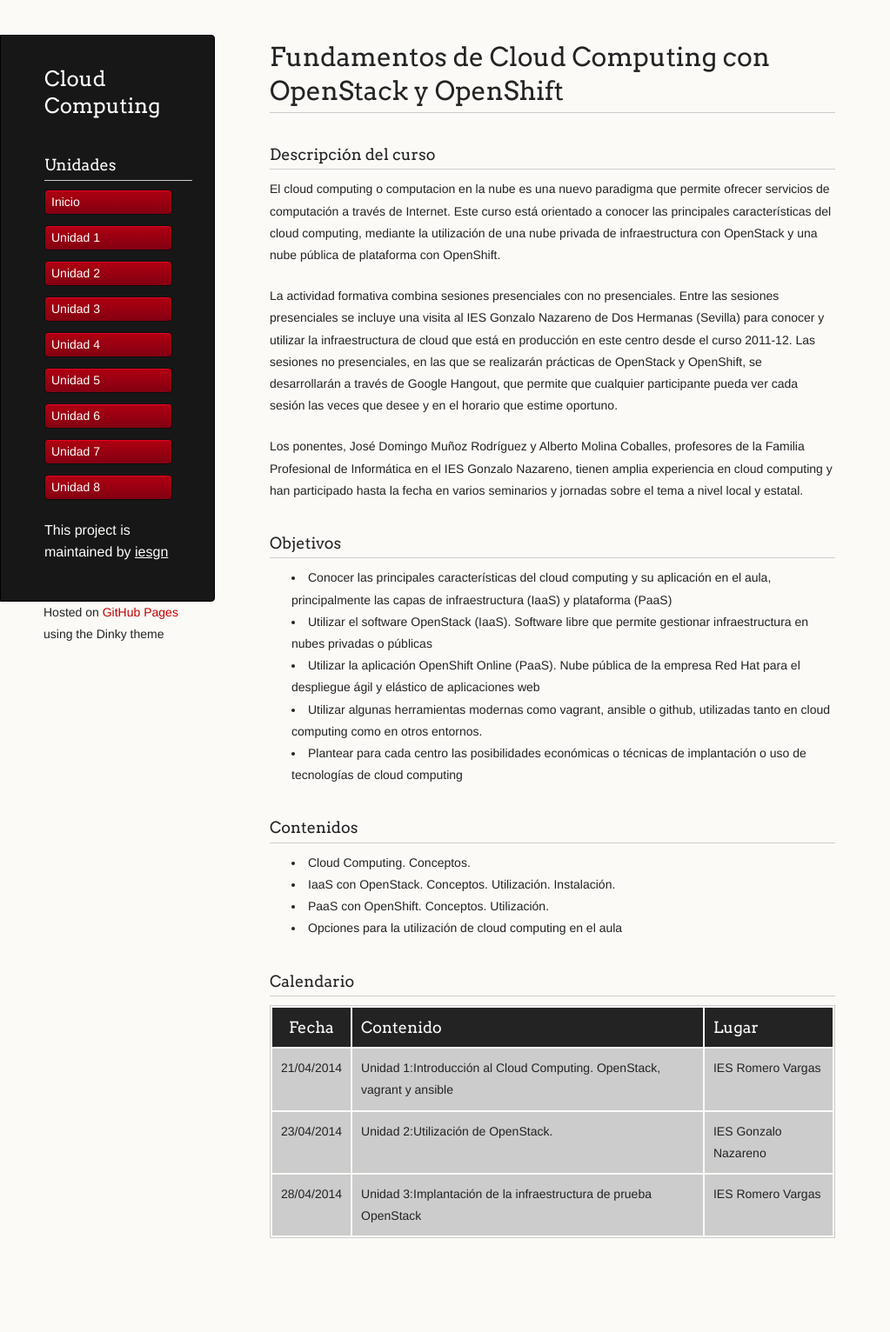
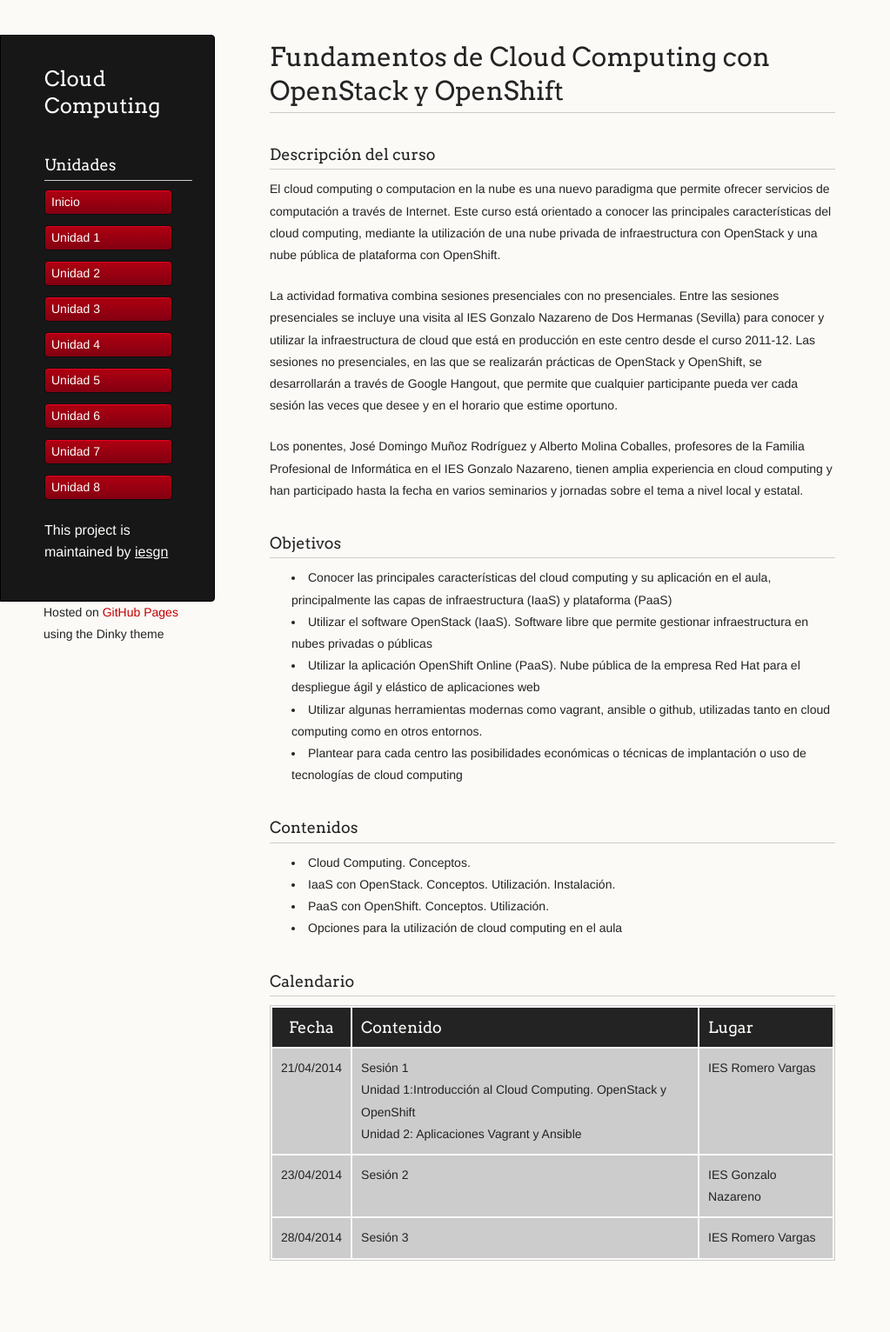
Before and after one commit to iesgn/cloud, a Jekyll site: the page built from index.md, in a window 1280 px wide. Shown: the whole page at 87% size, without its empty margins (0-1023 px from the left). Built offline with Jekyll 4.4.1, drawn with Linux system fonts in a browser that asks for light colours; before the commit the page ends 1506 px from its top, so only the background shows below that.

Commit message:
Cambiando los contenidos

```diff
--- a/index.md
+++ b/index.md
@@ -30,6 +30,6 @@ Nazareno, tienen amplia experiencia en cloud computing y han participado hasta l
 
 |Fecha|Contenido|Lugar|
 |:---:|---------|-----|
-|21/04/2014|Unidad 1:Introducción al Cloud Computing. OpenStack, vagrant y ansible|IES Romero Vargas|
-|23/04/2014|Unidad 2:Utilización de OpenStack.|IES Gonzalo Nazareno|
-|28/04/2014|Unidad 3:Implantación de la infraestructura de prueba OpenStack|IES Romero Vargas|
+|21/04/2014|Sesión 1<br/>Unidad 1:Introducción al Cloud Computing. OpenStack y OpenShift<br/>Unidad 2: Aplicaciones Vagrant y Ansible|IES Romero Vargas|
+|23/04/2014|Sesión 2|IES Gonzalo Nazareno|
+|28/04/2014|Sesión 3|IES Romero Vargas|
```
